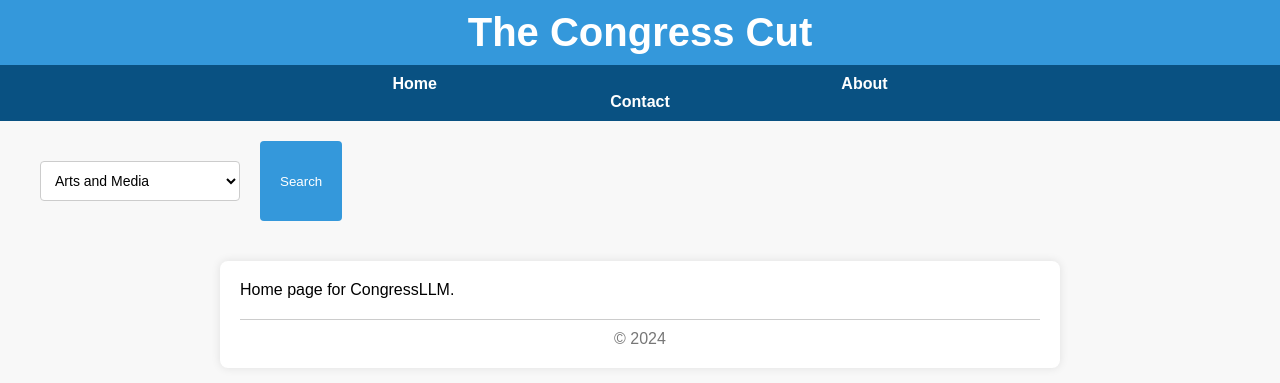
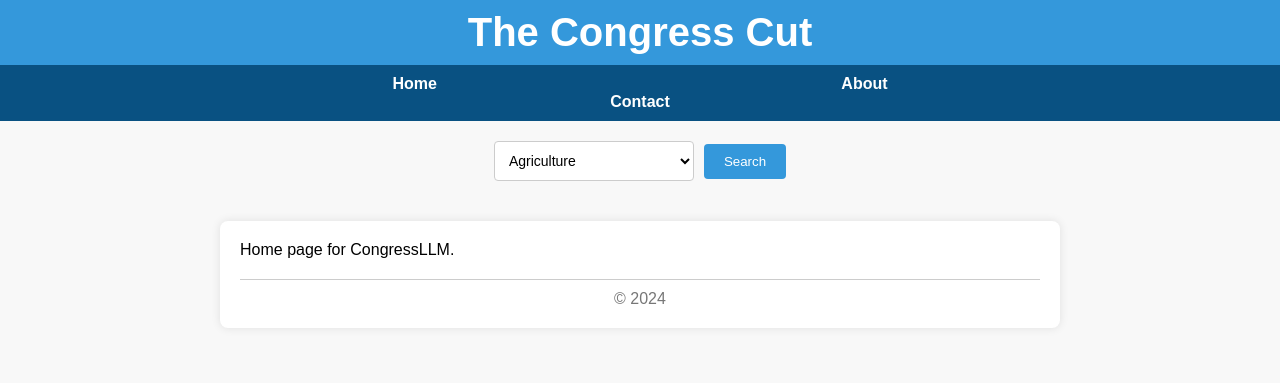
Before and after one commit to hyuncat/congressLLM, a Flask app: page / in a window 1280 px wide. Shown: the top 383 px of the page. Run offline with Flask 3, Linux system fonts and the light colour scheme.

Commit message:
some website updates

```diff
--- a/static/site.css
+++ b/static/site.css
@@ -45,12 +45,6 @@ body, h1, h2, p, label, select {
     padding: 20px; /* Adjust the padding as needed */
 }
 
-/* Updated styles for the search container */
-.search-container {
-    display: flex;
-    margin-right: 20px; /* Add margin for spacing */
-}
-
 .search-container input[type="text"] {
     width: 200px;
     padding: 10px;
@@ -69,10 +63,18 @@ body, h1, h2, p, label, select {
     cursor: pointer;
 }
 
+/* Updated styles for the search container */
+.search-container {
+    display: flex;
+    align-items: center;
+}
+
 /* Updated styles for the dropdown container */
 .dropdown {
     text-align: center;
-    margin: 20px;
+    margin-right: 10px; /* Adjust margin for spacing */
+    position: relative;
+    display: inline-block;
 }
 
 /* New container to hold both search and dropdown */
--- a/templates/layout.html
+++ b/templates/layout.html
@@ -21,30 +21,41 @@
     </div>
 
     <!-- Search Form with Dropdown -->
+    <!-- Search Form with Dropdown -->
     <form action="{{ url_for('search') }}" method="GET" class="search-form">
-        <div class="search-container">
+        <div class="search-dropdown-container">
             <!-- Dropdown Container -->
             <div class="dropdown">
-                <!-- Add your dropdown content here -->
-                <select name="query" id="query" placeholder="Search...">
-                    <option value="Arts and Media">Arts and Media</option>
-                    <option value="Business">Business</option>
+                <select name="query" id="query">
+                    <option value="Agriculture">Agriculture</option>
+                    <option value="Civil Rights">Civil Rights</option>
+                    <option value="Defense">Defense</option>
+                    <option value="Economy">Economy</option>
                     <option value="Education">Education</option>
-                    <option value="Finance and Economy">Finance and Economy</option>
+                    <option value="Energy">Energy</option>
+                    <option value="Environment">Environment</option>
+                    <option value="Foreign Policy">Foreign Policy</option>
+                    <option value="Healthcare">Healthcare</option>
                     <option value="Immigration">Immigration</option>
-                    <option value="Jobs">Jobs</option>
-                    <option value="Justice">Justice</option>
-                    <option value="Military">Military</option>
-                    <option value="Religion">Religion</option>
-                    <option value="Technology">Technology</option>
-                    <option value="Technology">Transport</option>
+                    <option value="Infrastructure">Infrastructure</option>
+                    <option value="Judicial System">Judicial System</option>
+                    <option value="Labor">Labor</option>
+                    <option value="National Security">National Security</option>
+                    <option value="Trade">Trade</option>
+                    <option value="Transportation">Transportation</option>
+                    <option value="Social Welfare">Social Welfare</option>
+                    <option value="Veterans Affairs">Veterans Affairs</option>
                 </select>
             </div>
 
-            <!-- Search Button -->
-            <button type="submit">Search</button>
+            <!-- Search Container -->
+            <div class="search-container">
+                <!-- Move the button here -->
+                <button type="submit">Search</button>
+            </div>
         </div>
     </form>
+
 
     <div class="body-content">
         {% block content %}
--- a/templates/search_results.html
+++ b/templates/search_results.html
@@ -13,7 +13,7 @@ Search Results
                 <ul>
                     {% for result in results %}
                         <li>
-                            <h3>Hello!{{result['title'] }}</h3>
+                            <h3>Hello! {{result['title'] }}</h3>
                             <p>{{ result['content'] }}</p>
                         </li>
                     {% endfor %}
```
